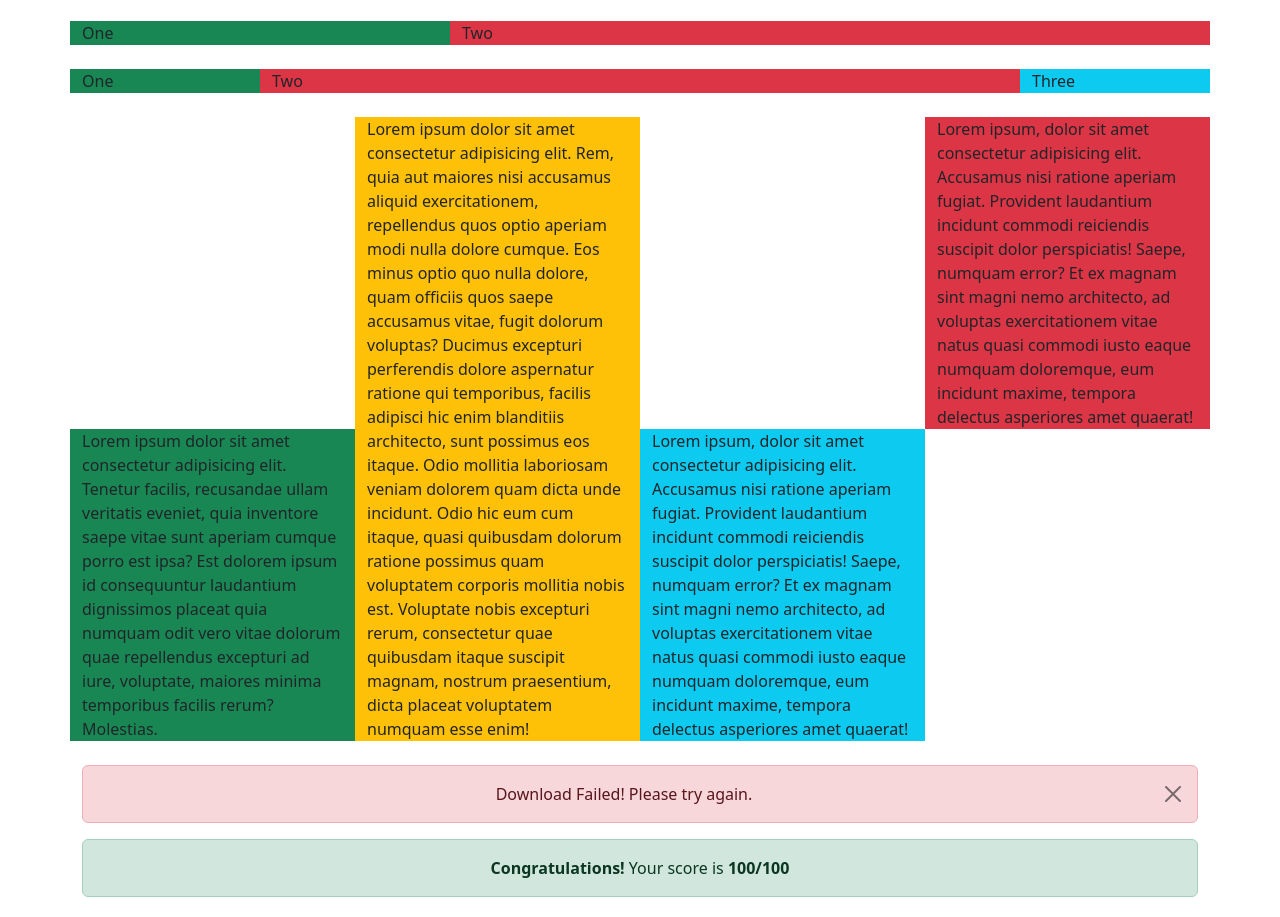
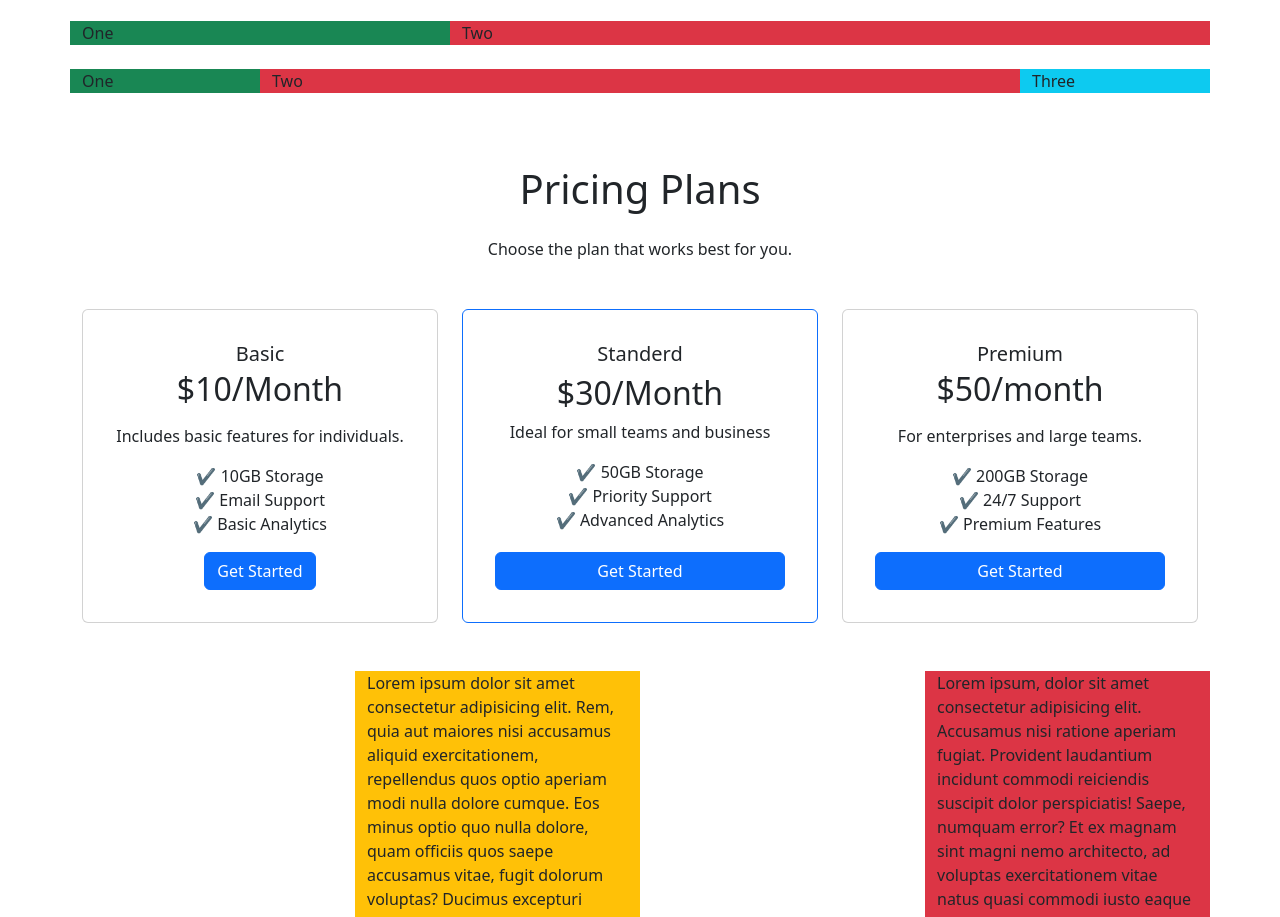
Before and after one commit to Nayembros/Bootstrap-Practice, a plain HTML site: page index.html in a window 1280 px wide. Shown: the part 1593-2510 px from the top of the page. Drawn offline with nearby package versions, Linux system fonts and the light colour scheme.

Commit message:
pricing added

```diff
--- a/index.html
+++ b/index.html
@@ -150,6 +150,59 @@
      </div>
  </div>
  <br>
+ <!--Pricing-->
+ <div class="container text-center py-5">
+    <h1 class="mb-4">Pricing Plans</h1>
+    <p class="mb-5">Choose the plan that works best for you.</p>
+    <div class="row row-cols-1 row-cols-md-3 g-4">
+        <div class="col">
+            <div class="card h-100 text-center p-3">
+                <div class="card-body d-flix flex-column">
+                    <h5 class="card-title">Basic</h5>
+                    <h2 class="card-subtitle mb-3">$10/Month</h2>
+                    <p class="card-text">Includes basic features for individuals.</p>
+                    <ul class="list-unstyled flex-grow-1">
+                            <li>✔ 10GB Storage</li>
+                            <li>✔ Email Support</li>
+                            <li>✔ Basic Analytics</li>
+                    </ul>
+                    <a href="#" class="btn btn-primary mt-auto">Get Started</a>
+                </div>
+            </div>
+        </div>
+        <div class="col">
+            <div class="card h-100 text-center p-3 border-primary">
+                <div class="card-body d-flex flex-column">
+                    <h5 class="card-title">Standerd</h5>
+                    <h2 class="card-subtitle-mb-3">$30/Month</h2>
+                    <p class="card-text">Ideal for small teams and business</p>
+                    <ul class="list-unstyled flex-grow-1">
+                            <li>✔ 50GB Storage</li>
+                            <li>✔ Priority Support</li>
+                            <li>✔ Advanced Analytics</li>
+                    </ul>
+                    <a href="#" class="btn btn-primary mt-auto">Get Started</a>
+                </div>
+            </div>
+        </div>
+        <div class="col">
+            <div class="card h-100 text-center p-3">
+                <div class="card-body d-flex flex-column">
+                    <h5 class="card-title">Premium</h5>
+                    <h2 class="card-subtitle mb-3">$50/month</h2>
+                    <p class="card-text">For enterprises and large teams.</p>
+                    <ul class="list-unstyled flex-grow-1">
+                        <li>✔ 200GB Storage</li>
+                        <li>✔ 24/7 Support</li>
+                        <li>✔ Premium Features</li>
+                    </ul>
+                    <a href="#" class="btn btn-primary mt-auto">Get Started</a>
+                </div>
+            </div>
+        </div>
+    </div>
+ </div>
+<!--Hizibizi-->
  <div class="container">
      <div class="row align-items-end">
          <div class="col bg-success">Lorem ipsum dolor sit amet consectetur adipisicing elit. Tenetur facilis, recusandae ullam veritatis eveniet, quia inventore saepe vitae sunt aperiam cumque porro est ipsa? Est dolorem ipsum id consequuntur laudantium dignissimos placeat quia numquam odit vero vitae dolorum quae repellendus excepturi ad iure, voluptate, maiores minima temporibus facilis rerum? Molestias.</div>
```
